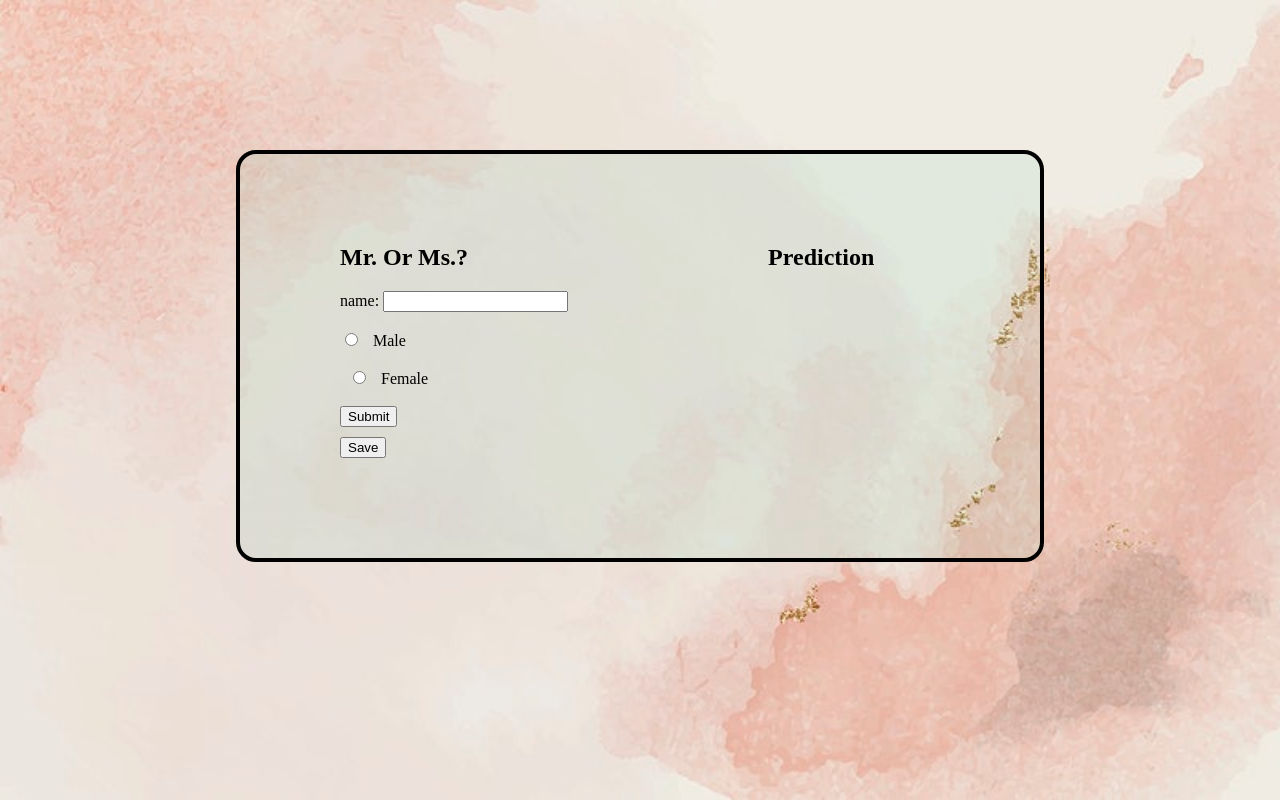
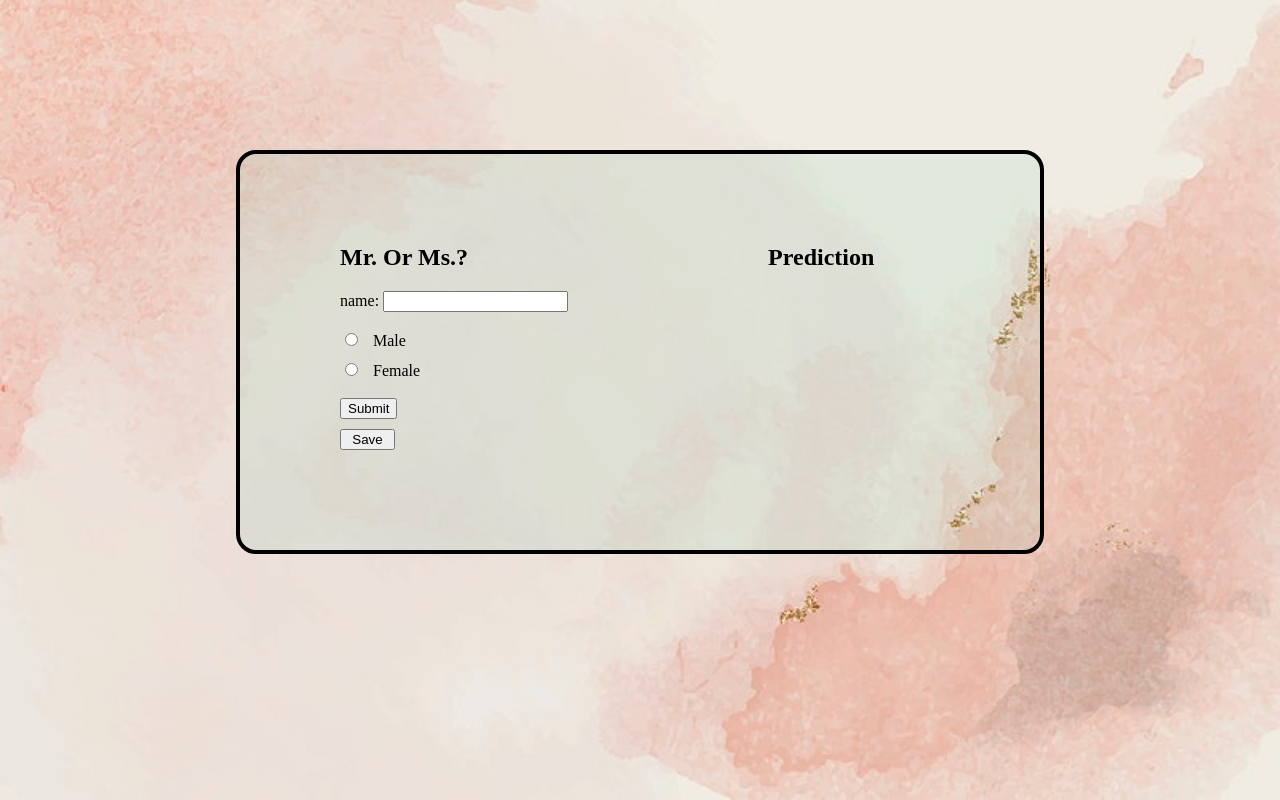
Before and after one commit to shakibaam/IE-Midterm, a plain HTML site: page index.html in a window 1280 px wide. Drawn offline with Linux system fonts and the light colour scheme.

Commit message:
some bugs fixed

```diff
--- a/index.html
+++ b/index.html
@@ -19,14 +19,24 @@
             <label for="name"> name:</label>
             <input type="text" id="name" name="name" maxlength="255"><br><br>
             <!-- radio buttons input -->
-            <input type="radio" id="male" name="gender" value="male">
-              <label for="male">Male</label><br><br>
-              <input type="radio" id="female" name="gender" value="female">
-              <label for="female">Female</label><br><br>
+            <div>
+                <input type="radio" id="male" name="gender" value="male">
+                  <label for="male">Male</label>
+            </div>
+
+             <div style="margin-top: 10px">
+                 <input type="radio" id="female" name="gender" value="female">
+                   <label for="female">Female</label>
+             </div>
+
+
             <!--submit button-->
-            <input type="submit" value="Submit"><br>
-            <!--save button-->
-            <button id="save-btn" onclick="save()">Save</button>
+            <div>
+                <input type="submit" value="Submit"><br>
+                <!--save button-->
+                <button id="save-btn" onclick="save()">Save</button>
+            </div>
+
         </form>
 
 
--- a/style.css
+++ b/style.css
@@ -8,6 +8,7 @@ body {
 
 
 }
+
 /*make the content display to flex and also add border and some margins, also flex wrap to become responsive*/
 .content {
 
@@ -34,6 +35,8 @@ body {
 /*margin for save button*/
 #save-btn {
     margin-top: 10px;
+    width: 55px;
+
 
 }
 
```
